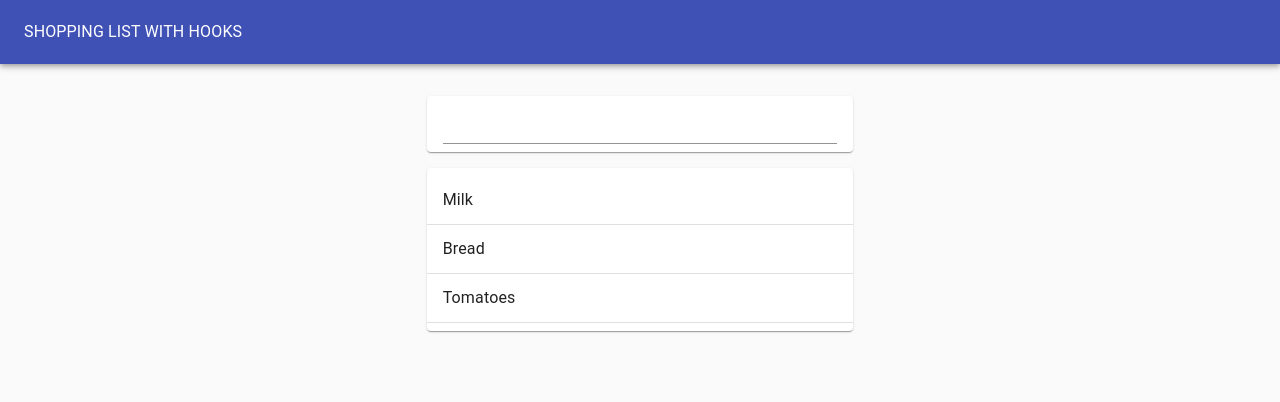
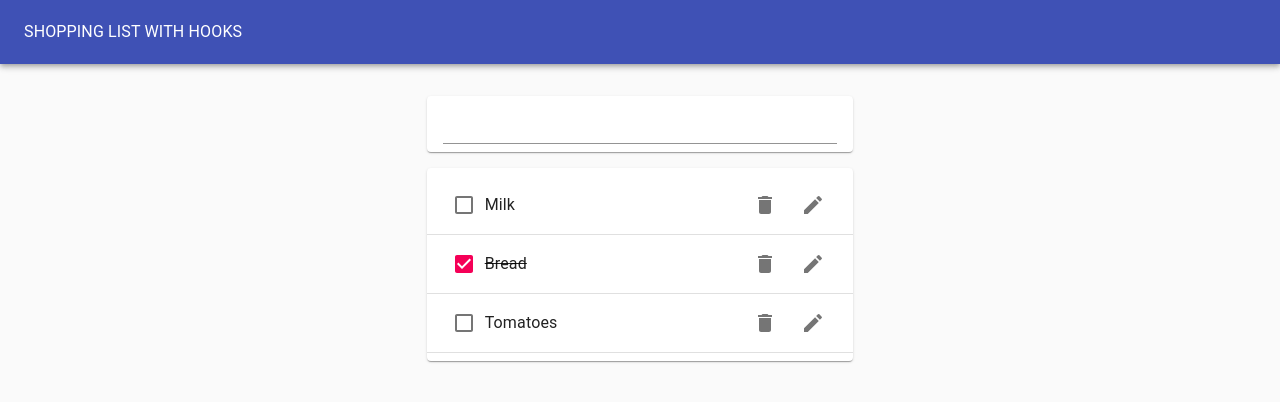
Before and after one commit to zsorosz/shopping-app, a React (Create React App) app: page / in a window 1280 px wide. Shown: the top 402 px of the page. Built offline with nearby package versions, Linux system fonts and the light colour scheme.

Commit message:
Create ShoppingItem component

```diff
--- a/package.json
+++ b/package.json
@@ -4,6 +4,7 @@
   "private": true,
   "dependencies": {
     "@material-ui/core": "^4.9.13",
+    "@material-ui/icons": "^4.9.1",
     "@testing-library/jest-dom": "^4.2.4",
     "@testing-library/react": "^9.3.2",
     "@testing-library/user-event": "^7.1.2",
--- /dev/null
+++ b/src/ShoppingItem.js
@@ -0,0 +1,29 @@
+import React from 'react';
+import ListItem from '@material-ui/core/ListItem';
+import ListItemText from '@material-ui/core/ListItemText';
+import Checkbox from '@material-ui/core/Checkbox';
+import IconButton from '@material-ui/core/IconButton';
+import ListItemSecondaryAction from '@material-ui/core/ListItemSecondaryAction';
+import DeleteIcon from '@material-ui/icons/Delete';
+import EditIcon from '@material-ui/icons/Edit';
+
+function ShoppingItem({itemName, completed}){
+    return(
+        <ListItem>
+            <Checkbox tabIndex={-1} checked={completed} />
+            <ListItemText style={{textDecoration: completed ? "line-through" : "none"}}>
+                {itemName}
+            </ListItemText>
+            <ListItemSecondaryAction>
+                <IconButton aria-lebel="Delete">
+                    <DeleteIcon />
+                </IconButton>
+                <IconButton aria-lebel="Edit">
+                    <EditIcon />
+                </IconButton>
+            </ListItemSecondaryAction>
+        </ListItem>
+    )
+}
+
+export default ShoppingItem;
--- a/src/ShoppingList.js
+++ b/src/ShoppingList.js
@@ -2,8 +2,7 @@ import React from 'react';
 import Paper from '@material-ui/core/Paper';
 import List from '@material-ui/core/List';
 import Divider from '@material-ui/core/Divider';
-import ListItem from '@material-ui/core/ListItem';
-import ListItemText from '@material-ui/core/ListItemText';
+import ShoppingItem from './ShoppingItem';
 
 function ShoppingList(props){
     return(
@@ -11,9 +10,7 @@ function ShoppingList(props){
             <List>
                 {props.items.map(item => (
                     <>
-                        <ListItem>
-                            <ListItemText>{item.itemName}</ListItemText>
-                        </ListItem>
+                        <ShoppingItem itemName={item.itemName} key={item.id} completed={item.completed} />
                         <Divider />
                     </>
                 ))}
```
Also changed, not shown: 1 other file (tests, documents, lock files or other folders).
